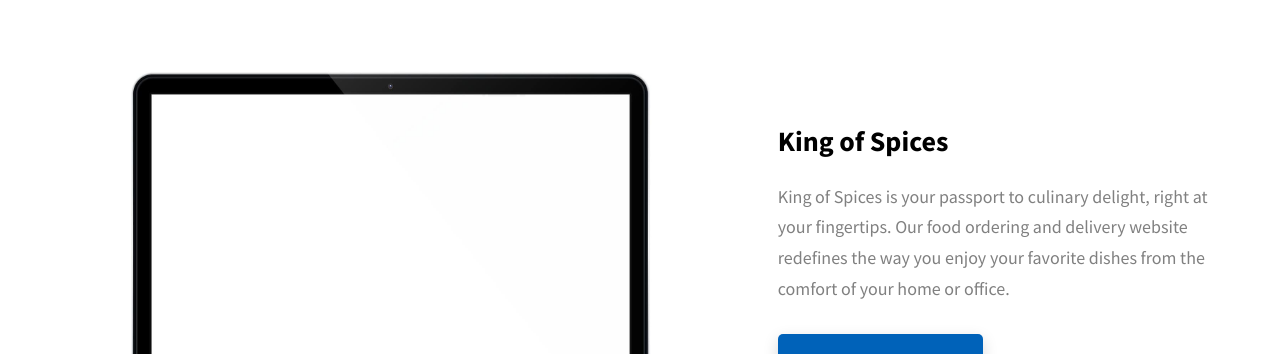
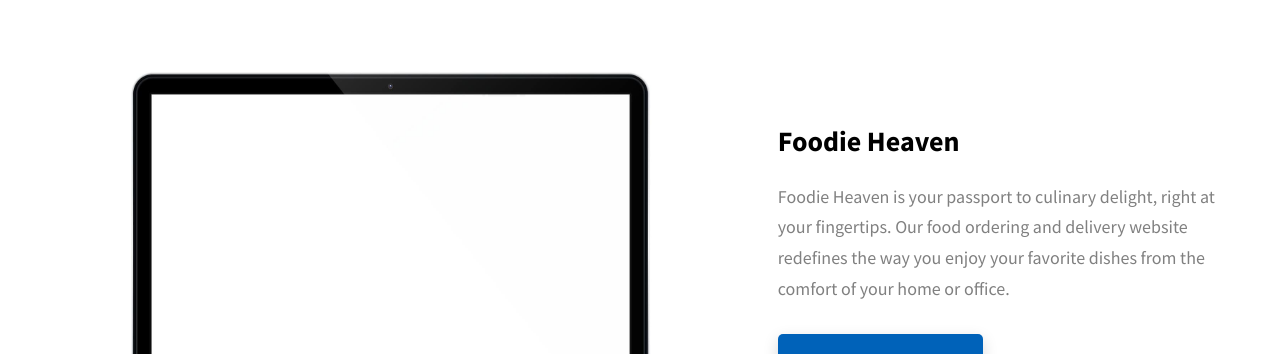
Before and after one commit to kanishkg13/Kanishk-Portfolio, a website: page index.html in a window 1280 px wide. Shown: the part 1840-2194 px from the top of the page. Drawn offline with Linux system fonts and the light colour scheme.

Commit message:
Update index.html

```diff
--- a/index.html
+++ b/index.html
@@ -208,9 +208,9 @@
               />
             </div>
             <div class="projects__row-content">
-              <h3 class="projects__row-content-title">King of Spices</h3>
+              <h3 class="projects__row-content-title">Foodie Heaven</h3>
               <p class="projects__row-content-desc">
-                King of Spices is your passport to culinary delight, right at your fingertips. Our food ordering and delivery website redefines the way you enjoy your favorite dishes from the comfort of your home or office.
+                Foodie Heaven is your passport to culinary delight, right at your fingertips. Our food ordering and delivery website redefines the way you enjoy your favorite dishes from the comfort of your home or office.
               </p>
               <a
                 href="./project-1.html"
```
